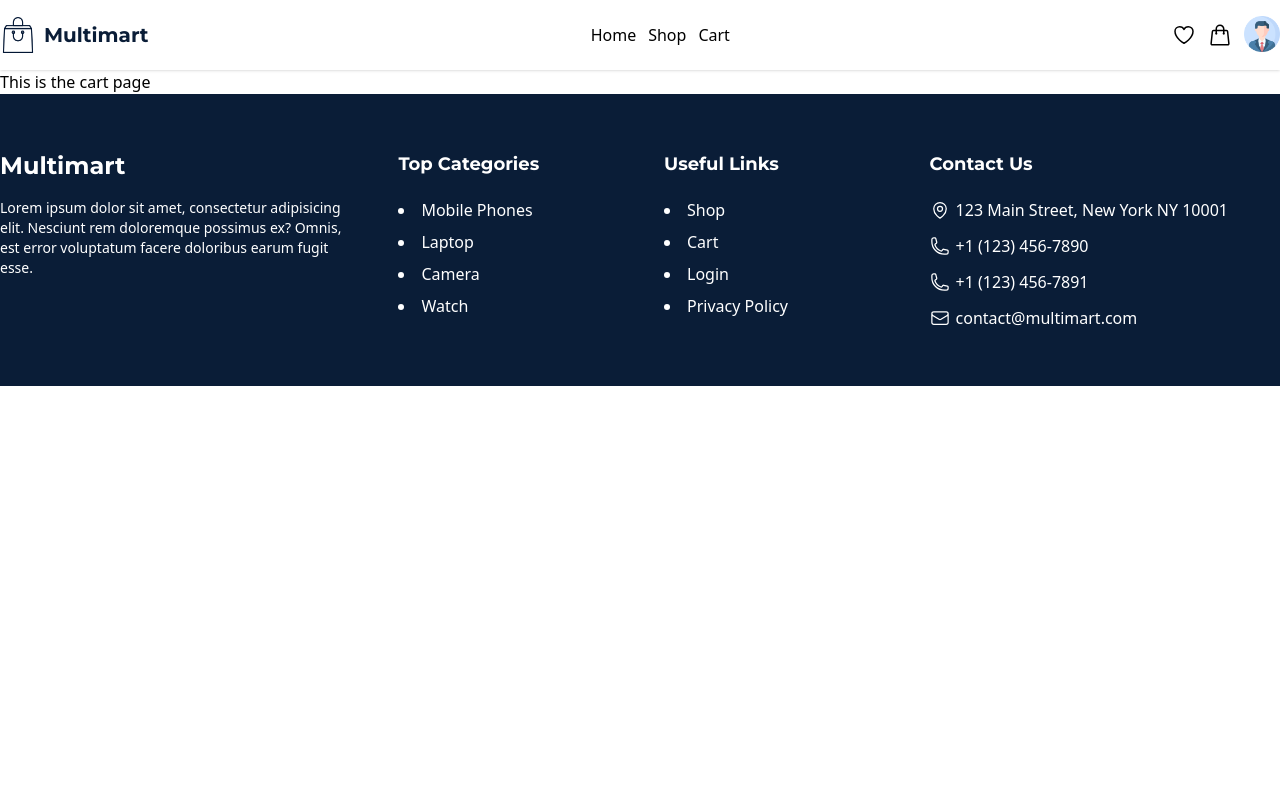
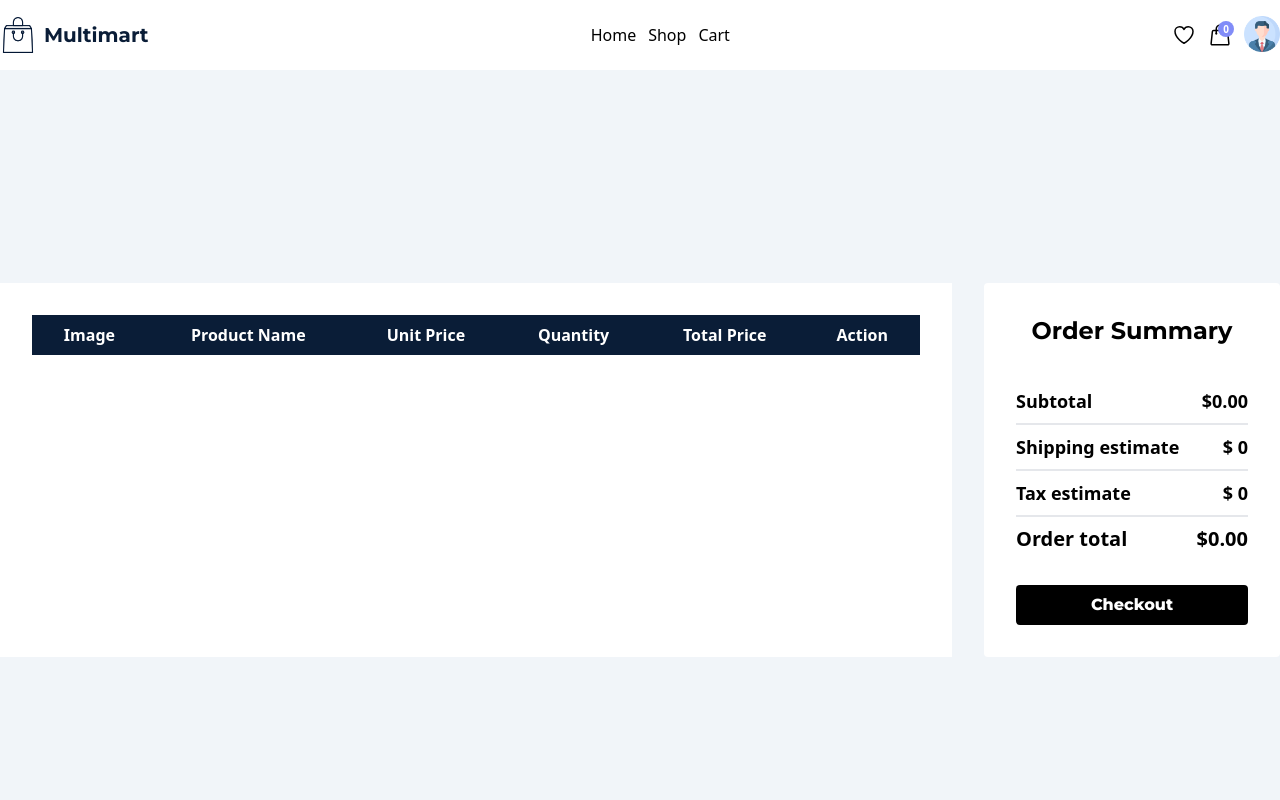
Before and after one commit to creativehimel/Multimart-vue-ecommerce, a Vue app: page /cart in a window 1280 px wide. Shown: the top 800 px of the page. Built offline with nearby package versions, Linux system fonts and the light colour scheme.

Commit message:
Cart Page functionality added

```diff
--- a/src/components/Header/Header.vue
+++ b/src/components/Header/Header.vue
@@ -1,5 +1,6 @@
 <script setup>
 import { authStore } from "../../store/authStore";
+import { cartStore } from "../../store/cartStore";
 import logo from "../../assets/images/eco-logo.png";
 import userIcon from "../../assets/images/user-icon.png";
 import { Menu, MenuButton, MenuItems, MenuItem } from "@headlessui/vue";
@@ -51,7 +52,7 @@ import {
             </svg>
           </RouterLink>
         </span>
-        <span>
+        <div class="relative">
           <RouterLink to="/cart">
             <svg
               xmlns="http://www.w3.org/2000/svg"
@@ -68,7 +69,12 @@ import {
               />
             </svg>
           </RouterLink>
-        </span>
+          <p
+            class="absolute -top-0.5 -right-0.5 text-[10px] font-semibold bg-indigo-400 w-4 h-4 flex items-center justify-center text-white rounded-full"
+          >
+            {{ cartStore.totalCartItems }}
+          </p>
+        </div>
         <div class="pt-1">
           <Menu as="div" class="relative inline-block text-left">
             <div>
--- a/src/store/cartStore.js
+++ b/src/store/cartStore.js
@@ -2,6 +2,13 @@ import { reactive, computed } from "vue";
 
 const cartStore = reactive({
   items: {},
+  totalCartItems: computed(() => {
+    let total = 0;
+    for (let item in cartStore.items) {
+      total += cartStore.items[item].quantity;
+    }
+    return total;
+  }),
   totalPrice: computed(() => {
     let total = 0;
     for (let id in cartStore.items) {
@@ -15,6 +22,16 @@ const cartStore = reactive({
     }
     return parseFloat(total.toFixed(2));
   }),
+  addQuantity(product) {
+    this.items[product.id].quantity++;
+    this.saveCartInLocalStorage();
+  },
+  subtractQuantity(product) {
+    if (this.items[product.id].quantity > 1) {
+      this.items[product.id].quantity--;
+    }
+    this.saveCartInLocalStorage();
+  },
   addToCart(product) {
     if (this.items[product.id]) {
       this.items[product.id].quantity++;
@@ -26,7 +43,10 @@ const cartStore = reactive({
     }
     this.saveCartInLocalStorage();
   },
-  removeFromCart(product) {},
+  removeFromCart(product) {
+    delete this.items[product.id];
+    this.saveCartInLocalStorage();
+  },
   clearCart() {},
   saveCartInLocalStorage() {
     localStorage.setItem("cart", JSON.stringify(this.items));
--- a/src/views/Cart.vue
+++ b/src/views/Cart.vue
@@ -1,8 +1,157 @@
-<script setup></script>
+<script setup>
+import { cartStore } from "../store/cartStore";
+import { TrashIcon } from "@heroicons/vue/24/outline";
+</script>
 <template>
-  <div>
-    <h1>This is the cart page</h1>
-  </div>
+  <section
+    class="bg-slate-100 min-h-screen flex flex-col justify-center items-center"
+  >
+    <div class="container">
+      <div class="grid grid-cols-12 gap-x-8">
+        <div class="col-span-9 bg-white p-8">
+          <div>
+            <table class="w-full">
+              <thead class="bg-primary text-white rounded">
+                <tr>
+                  <th class="text-center font-semibold py-2 px-4">Image</th>
+                  <th class="text-center font-semibold py-2 px-4">
+                    Product Name
+                  </th>
+                  <th class="text-center font-semibold py-2 px-4">
+                    Unit Price
+                  </th>
+                  <th class="text-center font-semibold py-2 px-4">Quantity</th>
+                  <th class="text-center font-semibold py-2 px-4">
+                    Total Price
+                  </th>
+                  <th class="text-center font-semibold py-2 px-4">Action</th>
+                </tr>
+              </thead>
+              <tbody>
+                <tr
+                  v-for="item in cartStore.items"
+                  :key="item.id"
+                  class="divide-y divide-gray-200"
+                >
+                  <td class="py-4">
+                    <div class="flex items-center justify-center">
+                      <RouterLink
+                        :to="{
+                          name: 'singleProduct',
+                          params: { id: item.product.id },
+                        }"
+                      >
+                        <img
+                          class="h-16 w-16 mr-4"
+                          :src="item.product.thumbnail"
+                          alt="Product image"
+                        />
+                      </RouterLink>
+                    </div>
+                  </td>
+                  <td class="py-4 text-center">
+                    <RouterLink
+                      :to="{
+                        name: 'singleProduct',
+                        params: { id: item.product.id },
+                      }"
+                    >
+                      <h4>{{ item.product.title }}</h4>
+                    </RouterLink>
+                  </td>
+                  <td class="py-4 text-center">
+                    <h4>
+                      $
+
+                      {{
+                        parseFloat(
+                          item.product.price -
+                            (item.product.price *
+                              item.product.discountPercentage) /
+                              100
+                        ).toFixed(2)
+                      }}
+                    </h4>
+                  </td>
+                  <td class="py-4">
+                    <div class="flex items-center justify-center">
+                      <button
+                        @click="cartStore.subtractQuantity(item.product)"
+                        class="border rounded-md py-2 px-4 mr-2"
+                      >
+                        -
+                      </button>
+                      <span class="text-center w-8">
+                        {{ item.quantity }}
+                      </span>
+                      <button
+                        @click="cartStore.addQuantity(item.product)"
+                        class="border rounded-md py-2 px-4 ml-2"
+                      >
+                        +
+                      </button>
+                    </div>
+                  </td>
+                  <td class="py-4 text-center">
+                    ${{
+                      parseFloat(
+                        parseFloat(
+                          item.product.price -
+                            (item.product.price *
+                              item.product.discountPercentage) /
+                              100
+                        ).toFixed(2) * item.quantity
+                      ).toFixed(2)
+                    }}
+                  </td>
+                  <td class="py-4 text-center">
+                    <button
+                      @click="cartStore.removeFromCart(item.product)"
+                      class="text-red-500"
+                    >
+                      <TrashIcon class="w-5 h-5" />
+                    </button>
+                  </td>
+                </tr>
+              </tbody>
+            </table>
+          </div>
+        </div>
+        <div class="col-span-3 bg-white p-8 rounded space-y-8">
+          <h2 class="text-2xl font-[700] font-mon text-center mb-4">
+            Order Summary
+          </h2>
+          <div class="space-y-2 divide-y-2">
+            <div class="flex justify-between pt-2">
+              <p class="text-lg font-semibold">Subtotal</p>
+              <p class="text-lg font-semibold">
+                ${{ cartStore.totalPrice.toFixed(2) }}
+              </p>
+            </div>
+            <div class="flex justify-between pt-2">
+              <p class="text-lg font-semibold">Shipping estimate</p>
+              <p class="text-lg font-semibold">$ 0</p>
+            </div>
+            <div class="flex justify-between pt-2">
+              <p class="text-lg font-semibold">Tax estimate</p>
+              <p class="text-lg font-semibold">$ 0</p>
+            </div>
+            <div class="flex justify-between pt-2">
+              <p class="text-xl font-[800]">Order total</p>
+              <p class="text-xl font-[800]">
+                ${{ cartStore.totalPrice.toFixed(2) }}
+              </p>
+            </div>
+          </div>
+          <button
+            class="bg-black text-white py-2 px-4 w-full rounded font-mon font-[800]"
+          >
+            Checkout
+          </button>
+        </div>
+      </div>
+    </div>
+  </section>
 </template>
 
 <style scoped></style>
--- a/src/views/Shop.vue
+++ b/src/views/Shop.vue
@@ -23,7 +23,7 @@ onBeforeMount(() => {
       <h1 class="text-3xl font-[700] font-mon text-center pt-8">
         All Products
       </h1>
-      <p>{{ cartStore }}</p>
+      <p>{{ cartStore.totalCartItems }}</p>
       <div
         class="grid grid-cols-1 md:grid-cols-2 lg:grid-cols-5 gap-x-3 gap-y-5 my-8"
       >
```
